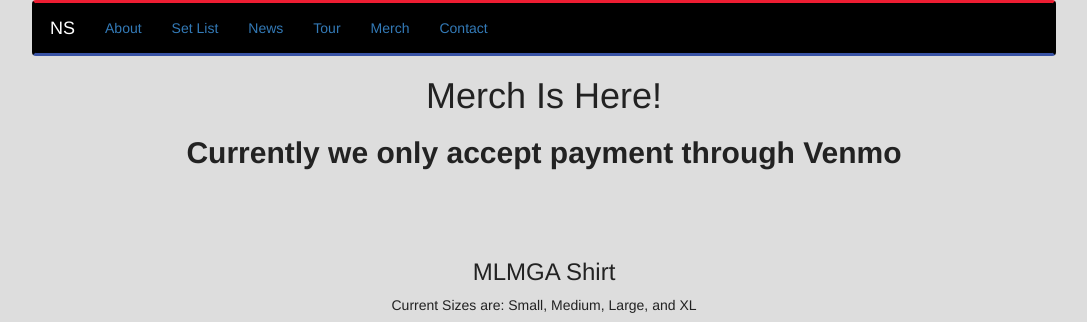
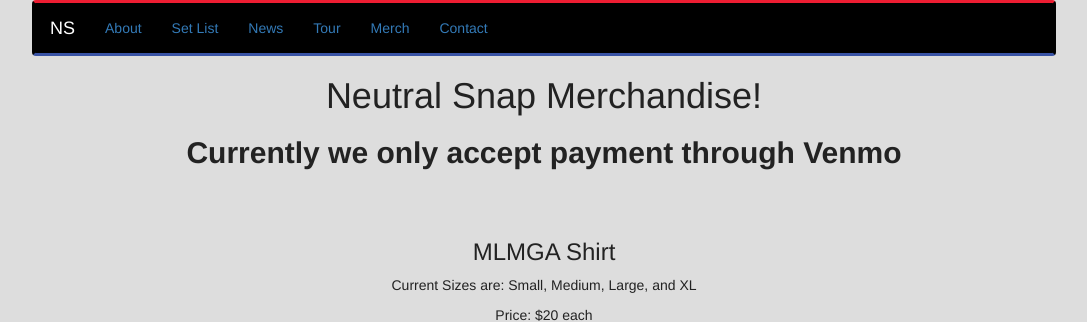
Before and after one commit to matthewjwolff/NeutralSite, a website: page merch.html in a window 1280 px wide. Shown: the top 322 px of the page, without its empty margins (96-1183 px from the left). Drawn offline with Linux system fonts and the light colour scheme.

Commit message:
Update merch.html

```diff
--- a/merch.html
+++ b/merch.html
@@ -16,9 +16,8 @@
     <body>
         <div id="nav" ></div>
           <div class="container" >
-              <h1>Merch Is Here!</h1>
+              <h1>Neutral Snap Merchandise!</h1>
               <h2><b>Currently we only accept payment through Venmo</b></h2>
-              <br>
               <br>
               <br>
               <h3>MLMGA Shirt</h3>
```
